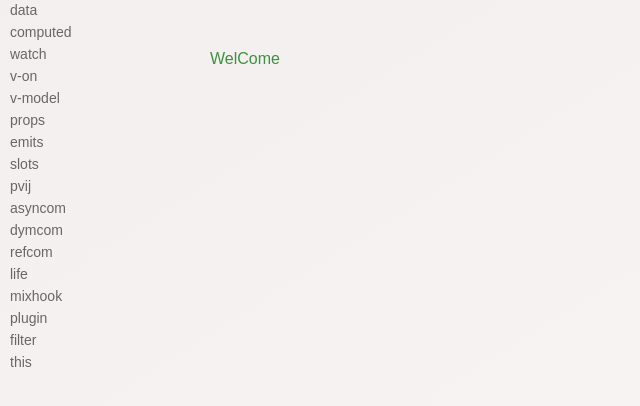
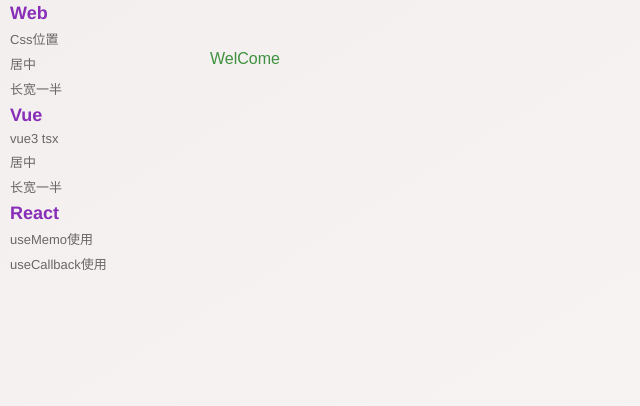
Before and after one commit to zacard-orc/imdemo, a Vue app: page / in a window 1280 px wide. Shown: the top 406 px of the page, without its empty margins (0-640 px from the left). Built offline with nearby package versions, Linux system fonts and the light colour scheme.

Commit message:
feat: collpse

```diff
--- a/package.json
+++ b/package.json
@@ -28,6 +28,7 @@
     "vite-plugin-md": "^0.20.4",
     "vue": "^3.2.22",
     "vue-highlight.js": "^3.1.0",
+    "vue-i18n": "^9.2.2",
     "vue-router": "4",
     "vuex": "^4.0.2"
   },
--- a/src/components/AreaPanel/AreaPanel.scss
+++ b/src/components/AreaPanel/AreaPanel.scss
@@ -10,50 +10,5 @@
   padding: 4px;
   //height: calc(100vh - 50px);
 
-  display: grid;
-  grid-template-columns: repeat(3, 33.3%);
 
-  > div {
-    box-sizing: border-box;
-    padding: 0 8px;
-
-    > h3 {
-      color: #7B9CA5;
-      margin: 4px 0;
-    }
-
-    > .codeblock {
-      height: 120px;
-      background-color: #f3f3f3;
-      border-radius: 8px;
-      font-family: Arial, sans-serif;
-      color: #514e4e;
-      box-sizing: border-box;
-      padding: 4px;
-      overflow-y: auto;
-    }
-  }
-
-  > .v2-farm {
-    overflow-x: auto;
-
-    div > pre {
-      background-color: #1f3030 !important;
-      max-height: calc(100vh - 280px);
-    }
-  }
-
-  > .v3-sfc-farm {
-    div > pre {
-      background-color: #39362a !important;
-      max-height: calc(100vh - 280px);
-    }
-  }
-
-  > .v3-tsx-farm {
-    div > pre {
-      background-color: #3c293c !important;
-      max-height: calc(100vh - 280px);
-    }
-  }
 }
--- a/src/components/AreaPanel/AreaPanel.tsx
+++ b/src/components/AreaPanel/AreaPanel.tsx
@@ -1,31 +1,13 @@
 import './AreaPanel.scss'
 
-import {
-  // defineAsyncComponent,
-  defineComponent,
-  h,
-  onMounted,
-  reactive,
-  ref,
-  resolveComponent,
-  watch,
-} from 'vue'
+import { defineComponent, onMounted, reactive, ref, watch } from 'vue'
 
 import { K_CATA } from '@/constant/z'
 import useRouteParam from '@/hooks/useRouteParam'
-import this_v2_png from '@/mds/this_v2.png'
-import this_v3sfc from '@/mds/this_v3sfc.png'
-import this_v3tsx from '@/mds/this_v3tsx.png'
 
 export default defineComponent({
   name: 'AreaPanel',
-  components: {
-    // WatchV3tsx: defineAsyncComponent(() => import('@/block/watch_v3tsx')),
-    // DataV3tsx: defineAsyncComponent(() => import('@/block/data_v3tsx')),
-    // DataV3tsx: defineAsyncComponent(() => import('@/components/Sample/Sample')),
-    // ComputedV3tsx: defineAsyncComponent(() => import('@/block/computed_v3tsx')),
-    // ComputedV3tsx: defineAsyncComponent(() => import('@/components/AboutUs/AboutUs')),
-  },
+  components: {},
   setup(props, ctx) {
     const countRef = ref(0)
     const cata = reactive(K_CATA)
@@ -37,22 +19,23 @@
       console.log(ctx)
     })
 
-    const { topic } = useRouteParam(() => (countRef.value += 1))
+    const { topic, query } = useRouteParam(() => (countRef.value += 1))
 
     watch(
       () => topic,
-      async ({ value: _t }) => {
-        sel.value = _t
-        for (const el of cata) {
-          const f = `${_t}_${el}`
-          const file = `../../mds/${f}.md`
-          try {
-            const { html } = await import(file)
-            dym.value.set(f, html)
-          } catch (e) {
-            console.error(e)
-          }
-        }
+      async (n, o) => {
+        console.log(query.value)
+        // sel.value = _t
+        // for (const el of cata) {
+        //   const f = `${_t}_${el}`
+        //   const file = `../../mds/${f}.md`
+        //   try {
+        //     const { html } = await import(file)
+        //     dym.value.set(f, html)
+        //   } catch (e) {
+        //     console.error(e)
+        //   }
+        // }
       },
       {
         deep: true,
@@ -64,51 +47,6 @@
       return v.charAt(0).toUpperCase() + v.slice(1)
     }
 
-    return () => (
-      <div className="area-panel">
-        <div className="v2-farm">
-          <h3>Vue2</h3>
-          {sel.value !== 'this' ? (
-            <>
-              <div className="codeblock">{h(resolveComponent(`${sel.value}_v2`))}</div>
-              <div v-html={dym.value.get(`${sel.value}_v2`)} />
-            </>
-          ) : (
-            <img src={this_v2_png} style={{ width: '100%' }} />
-          )}
-        </div>
-        <div className="v3-sfc-farm">
-          <h3>Vue3 Sfc</h3>
-          {sel.value !== 'this' ? (
-            <>
-              <div className="codeblock">{h(resolveComponent(`${sel.value}_v3sfc`))}</div>
-              <div v-html={dym.value.get(`${sel.value}_v3sfc`)} />
-            </>
-          ) : (
-            <img src={this_v3sfc} style={{ width: '100%' }} />
-          )}
-        </div>
-        <div className="v3-tsx-farm">
-          <h3>Vue3 Tsx</h3>
-          {/*<div className="codeblock">*/}
-          {/*  {sel.value === 'computed' && <computed_v3tsx />}*/}
-          {/*  {sel.value === 'data' && <data-v3tsx />}*/}
-          {/*  {sel.value === 'watch' && <watch-v3tsx />}*/}
-          {/*</div>*/}
-          {/*<div className="codeblock">*/}
-          {/*  <watch-v3tsx />*/}
-          {/*</div>*/}
-          {sel.value !== 'this' ? (
-            <>
-              <div className="codeblock">{h(resolveComponent(`${headUp(sel.value)}V3tsx`))}</div>
-
-              <div v-html={dym.value.get(`${sel.value}_v3tsx`)} />
-            </>
-          ) : (
-            <img src={this_v3sfc} style={{ width: '100%' }} />
-          )}
-        </div>
-      </div>
-    )
+    return () => <div className="area-panel">123</div>
   },
 })
--- a/src/components/NavLeft/NavLeft.scss
+++ b/src/components/NavLeft/NavLeft.scss
@@ -2,6 +2,7 @@
 .nav-left {
   width: 100%;
   height: 100%;
+  overflow-y: scroll;
 
   > .result-list {
     padding-left: 10px;
@@ -11,13 +12,30 @@
       font-size: 14px;
       padding: 2px 0;
     }
-    > .topic {
+
+    .topic-lv1 {
+      > .head {
+        margin: 3px 0;
+        color: #882db7;
+        font-size: 18px;
+        font-weight: 600;
+        user-select: none;
+        &:hover {
+          cursor: pointer;
+        }
+
+      }
+      > .body {
+        transition: height 0.3s ease-out;
+        overflow-y: hidden;
+      }
+    }
+
+    .topic-lv2 {
       margin-bottom: 2px;
-      font-family: Lato-Black,sans-serif;
       color: #696666;
-      font-size: 14px;
+      font-size: 13px;
       padding: 2px 0;
-      font-weight: 500;
       transition: padding-left 0.5s ease-out;
       user-select: none;
       &:hover {
--- a/src/components/NavLeft/NavLeft.tsx
+++ b/src/components/NavLeft/NavLeft.tsx
@@ -21,18 +21,37 @@
   },
   setup(props) {
     const router = useRouter()
-    const topics = reactive(K_ENTRY)
+    const topics = reactive<IMenu[]>(K_ENTRY)
     const word = ref('')
+    const cps = reactive(
+      topics.reduce((prev, el) => {
+        prev[el.name_meta] = true //true-放开，false-折叠
+        return prev
+      }, {})
+    )
 
     onMounted(() => {
       console.log(props)
     })
 
     const enTopics = computed<string[]>(() => {
-      return topics.filter((el) => {
+      return topics.reduce((prev: IMenu[], el) => {
+        const sub = el.children
+        const ret = sub.filter((el2) => {
           if (word.value === '') return true
-        return el.includes(word.value)
+          return (
+            el2.name_zh.toLowerCase().includes(word.value) ||
+            el2.name_meta.toLowerCase().includes(word.value)
+          )
         })
+        if (ret.length > 0) {
+          prev.push({
+            ...el,
+            children: ret,
+          })
+        }
+        return prev
+      }, [])
     })
     const mgSearch = (v: string) => {
       console.log('outer fn =>', v)
@@ -43,9 +62,10 @@
       console.log('outer emit =>', v)
     }
 
-    const onClickTopic = (v: string) => {
+    const onClickTopic = (v: IMenu) => {
       router.push({
-        path: `/diff/${v}`,
+        path: `/web/${v.name_meta}`,
+        query: v,
       })
     }
 
@@ -58,15 +78,39 @@
             <div className="empty">没有合适的搜索结果</div>
           ) : (
             enTopics.value.map((el, idx) => {
+              const sub = el.children
+
+              return (
+                <div className="topic-lv1" key={`tk1_${idx}`}>
+                  <div
+                    className="head"
+                    onClick={() => {
+                      cps[el.name_meta] = !cps[el.name_meta]
+                    }}
+                  >
+                    {' '}
+                    {el.name_zh}
+                  </div>
+                  <div
+                    className="body"
+                    style={{
+                      height: cps[el.name_meta] ? 'auto' : '0', //true-放开，false-折叠
+                    }}
+                  >
+                    {sub.map((el2, idx2) => {
                       return (
                         <div
-                  key={`topickey_${idx}`}
-                  className="topic"
+                          key={`tk2_${idx2}`}
+                          className="topic-lv2"
                           onClick={() => {
-                    onClickTopic(el)
+                            onClickTopic(el2)
                           }}
                         >
-                  {el}
+                          {el2.name_zh}
+                        </div>
+                      )
+                    })}
+                  </div>
                 </div>
               )
             })
--- a/src/constant/z.ts
+++ b/src/constant/z.ts
@@ -1,21 +1,33 @@
 export const K_CATA: string[] = ['v2', 'v3sfc', 'v3tsx']
 
-export const K_ENTRY: string[] = [
-  'data',
-  'computed',
-  'watch',
-  'v-on',
-  'v-model',
-  'props',
-  'emits',
-  'slots',
-  'pvij',
-  'asyncom',
-  'dymcom',
-  'refcom',
-  'life',
-  'mixhook',
-  'plugin',
-  'filter',
-  'this',
+export const K_ENTRY: IMenu[] = [
+  {
+    level: 1,
+    name_zh: 'Web',
+    name_meta: 'Web',
+    children: [
+      { level: 2, name_zh: 'Css位置', name_meta: 'css_pos' },
+      { level: 2, name_zh: '居中', name_meta: 'css_center' },
+      { level: 2, name_zh: '长宽一半', name_meta: 'css_padpct' },
+    ],
+  },
+  {
+    level: 1,
+    name_zh: 'Vue',
+    name_meta: 'Vue',
+    children: [
+      { level: 2, name_zh: 'vue3 tsx', name_meta: 'css_padpct' },
+      { level: 2, name_zh: '居中', name_meta: 'css_padpct' },
+      { level: 2, name_zh: '长宽一半', name_meta: 'css_padpct' },
+    ],
+  },
+  {
+    level: 1,
+    name_zh: 'React',
+    name_meta: 'React',
+    children: [
+      { level: 2, name_zh: 'useMemo使用', name_meta: 'react_usememo' },
+      { level: 2, name_zh: 'useCallback使用', name_meta: 'react_usecallback' },
+    ],
+  },
 ]
--- a/src/hooks/useRouteParam.ts
+++ b/src/hooks/useRouteParam.ts
@@ -1,14 +1,18 @@
-import { nextTick, ref, watch } from 'vue'
+import { nextTick, reactive, ref, watch } from 'vue'
 import { useRoute } from 'vue-router'
 
 export default function useRouteParam(Action = () => {}) {
   const route = useRoute()
   const topic = ref('0')
+  const branch = ref('0')
+  const query = reactive({})
 
   watch(
     () => route,
     async (z) => {
-        topic.value = z.params.topic as string
+      topic.value = z.params.topic as string
+      branch.value = z.params.branch as string
+      query.value = z.query
 
       nextTick(() => {
         Action()
@@ -21,6 +25,8 @@
   )
 
   return {
-      topic,
+    topic,
+    branch,
+    query,
   }
 }
--- a/src/router/router_v3.ts
+++ b/src/router/router_v3.ts
@@ -4,8 +4,7 @@
 https://router.vuejs.org/zh/guide/#html
  */
 const routes = [
-  { path: '/diff/:topic', component: () => import('@/components/AreaPanel/AreaPanel') },
-  { path: '/ts/:topic', component: () => import('@/components/TsPanel/TsPanel') },
+  { path: '/:branch/:topic', component: () => import('@/components/AreaPanel/AreaPanel') },
   { path: '/', component: () => import('@/components/AboutUs/AboutUs') },
   { path: '/:pathMatch(.*)*', name: 'PageNo404', component: () => import('@/components/404/404') },
 ]
```
Also changed, not shown: src/index.d.ts (added, +9 -0 lines), src/shims-vue.d.ts (+7 -11 lines), vite.config.ts (+8 -20 lines), 2 other files (tests, documents, lock files or other folders). Lines whose indentation alone changed are shown as unchanged.
